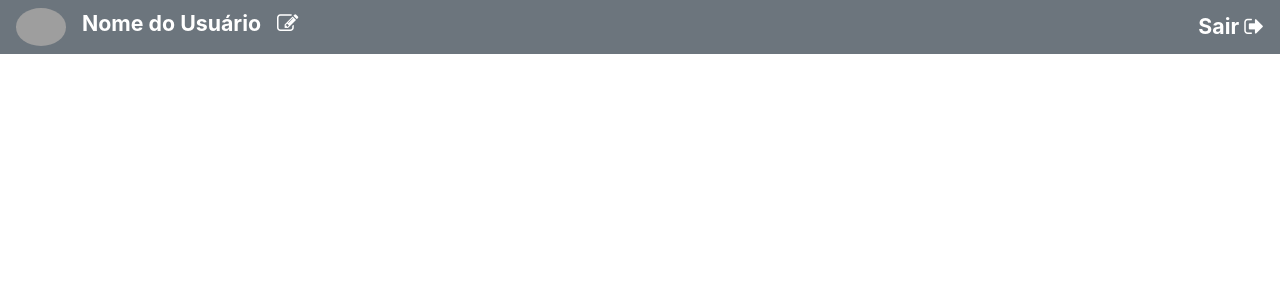
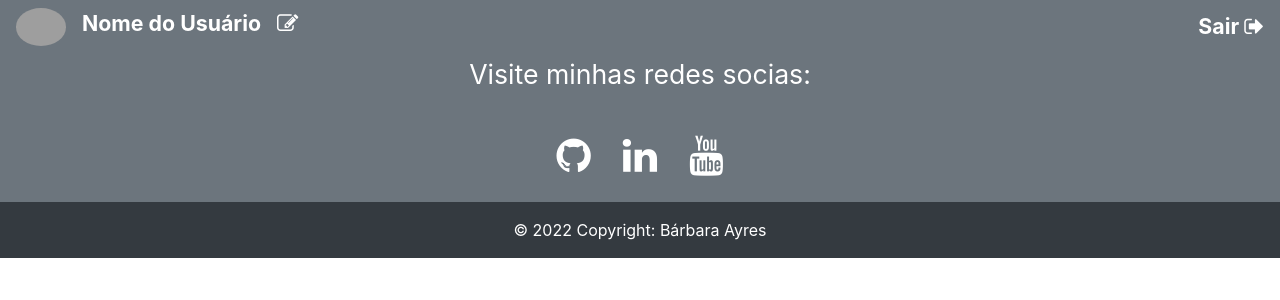
Before and after one commit to AyresBarbara/BlogPessoal_Angular, an Angular app: page / in a window 1280 px wide. Shown: the top 300 px of the page. Built offline with nearby package versions, Linux system fonts and the light colour scheme; grey boxes are pictures that could not be loaded.

Commit message:
componente footer

```diff
--- a/src/app/app.component.html
+++ b/src/app/app.component.html
@@ -1 +1,2 @@
 <app-menu></app-menu>
+<app-footer></app-footer>
--- a/src/app/app.module.ts
+++ b/src/app/app.module.ts
@@ -4,12 +4,14 @@ import { BrowserModule } from '@angular/platform-browser';
 import { AppRoutingModule } from './app-routing.module';
 import { AppComponent } from './app.component';
 import { MenuComponent } from './menu/menu.component';
+import { FooterComponent } from './footer/footer.component';
 
 
 @NgModule({
   declarations: [
     AppComponent,
-    MenuComponent
+    MenuComponent,
+    FooterComponent
   ],
   imports: [
     BrowserModule,
--- /dev/null
+++ b/src/app/footer/footer.component.css
@@ -0,0 +1,9 @@
+.fs-16{
+    font-size: 30pt;
+}
+.fa{
+    color: white;
+}
+.tx{
+    font-size: 20pt;
+}
--- /dev/null
+++ b/src/app/footer/footer.component.html
@@ -0,0 +1,43 @@
+<!-- Footer -->
+<footer class="bg-secondary">
+    <p class="text-center text-white tx">Visite minhas redes socias:</p>
+    <!-- Footer Elements -->
+    <div class="container">
+
+      <!-- Grid row-->
+      <div>
+
+        <!-- Grid column -->
+        <div class="col-md-12">
+          <div class="d-flex justify-content-center">
+
+            <!-- GITHUB -->
+            <a class="fs-16 p-3" href="https://github.com/AyresBarbara" target="_blank">
+                <i class="fa fa-github" aria-hidden="true"></i>
+            </a>
+            <!-- LINKEDIN -->
+            <a class="fs-16 p-3" href="https://www.linkedin.com/in/b%C3%A1rbara-ayres-31903118b/" target="_blank">
+                <i class="fa fa-linkedin" aria-hidden="true"></i>
+            </a>
+            <!-- YOUTUBE +-->
+            <a class=" fs-16 p-3" href="https://youtu.be/xCgwVuYZIC4" target="_blank">
+                <i class="fa fa-youtube" aria-hidden="true"></i>
+            </a>
+
+          </div>
+        </div>
+        <!-- Grid column -->
+
+      </div>
+      <!-- Grid row-->
+
+    </div>
+    <!-- Footer Elements -->
+
+    <!-- Copyright -->
+    <div class="footer-copyright text-center bg-dark text-white py-3">© 2022 Copyright: Bárbara Ayres
+    </div>
+    <!-- Copyright -->
+
+  </footer>
+  <!-- Footer -->
--- /dev/null
+++ b/src/app/footer/footer.component.ts
@@ -0,0 +1,15 @@
+import { Component, OnInit } from '@angular/core';
+
+@Component({
+  selector: 'app-footer',
+  templateUrl: './footer.component.html',
+  styleUrls: ['./footer.component.css']
+})
+export class FooterComponent implements OnInit {
+
+  constructor() { }
+
+  ngOnInit(): void {
+  }
+
+}
```
